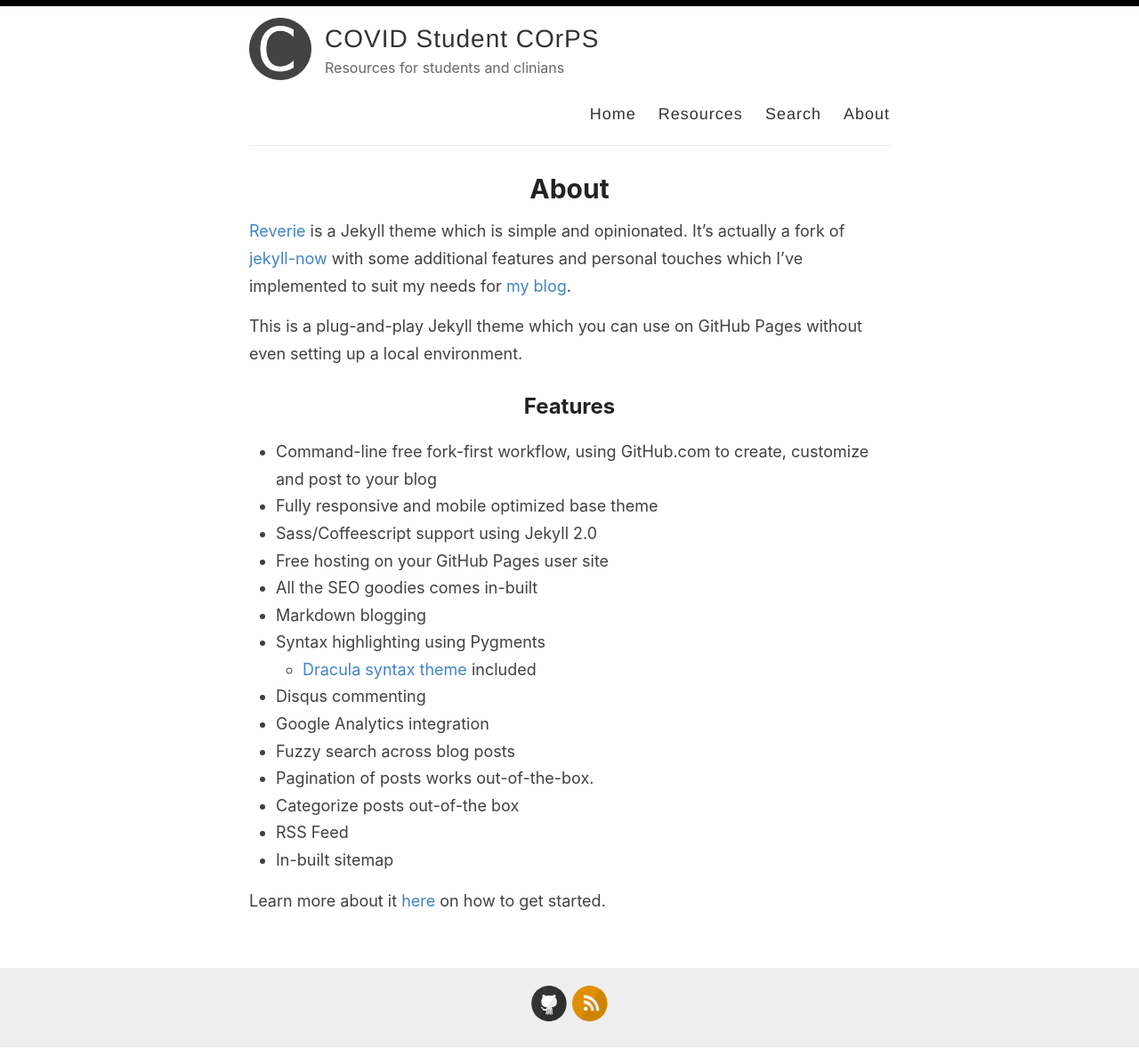
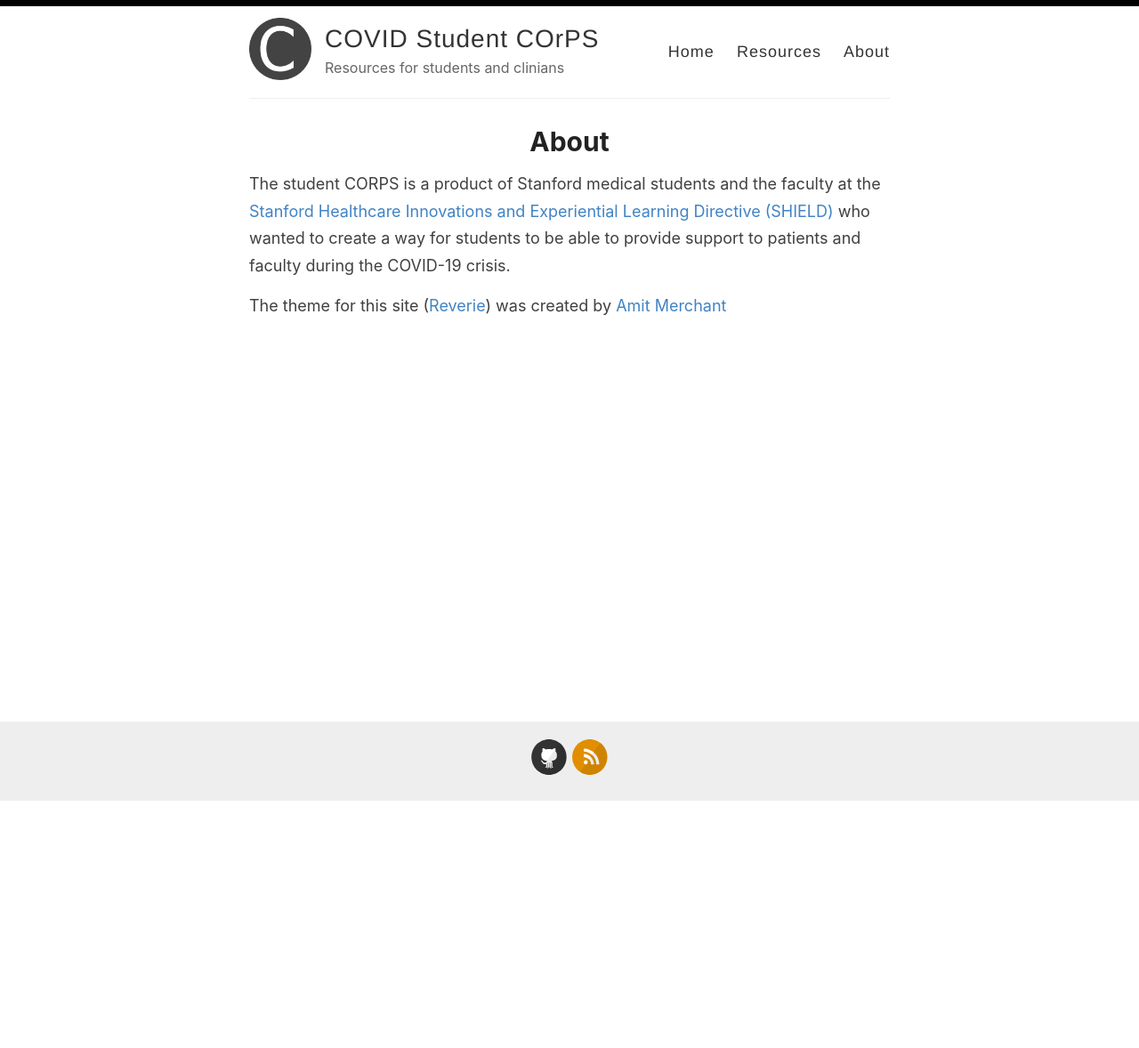
Before and after one commit to MikeDacre/studentcorps, a Jekyll site: the page built from _pages/about.md, in a window 1280 px wide. Shown: the whole page at 89% size. Built offline with Jekyll 4.4.1, drawn with Linux system fonts in a browser that asks for light colours; after the commit the page ends 901 px from its top, so only the background shows below that.

Commit message:
Finish cleaning the theme

```diff
--- a/_layouts/default.html
+++ b/_layouts/default.html
@@ -35,7 +35,7 @@
             <nav>
               <a href="{{ site.baseurl }}/">Home</a>
               <a href="{{ site.baseurl }}/resources">Resources</a>
-              <a href="{{ site.baseurl }}/search">Search</a>
+              <!-- <a href="{{ site.baseurl }}/search">Search</a> -->
               <a href="{{ site.baseurl }}/about">About</a>
             </nav>
           </header>
--- a/_pages/about.md
+++ b/_pages/about.md
@@ -4,26 +4,7 @@ title: About
 permalink: /about/
 ---
 
-[Reverie](https://github.com/amitmerchant1990/reverie) is a Jekyll theme which is simple and opinionated. It's actually a fork of [jekyll-now](https://github.com/barryclark/jekyll-now) with some additional features and personal touches which I've implemented to suit my needs for [my blog](https://www.amitmerchant.com).
+The student CORPS is a product of Stanford medical students and the faculty at the [Stanford Healthcare Innovations and Experiential Learning Directive (SHIELD)](https://med.stanford.edu/shield.html) who wanted to create a way for students to be able to provide support to patients and faculty during the COVID-19 crisis.
 
-This is a plug-and-play Jekyll theme which you can use on GitHub Pages without even setting up a local environment.
 
-## Features
-
-- Command-line free fork-first workflow, using GitHub.com to create, customize and post to your blog
-- Fully responsive and mobile optimized base theme
-- Sass/Coffeescript support using Jekyll 2.0
-- Free hosting on your GitHub Pages user site
-- All the SEO goodies comes in-built
-- Markdown blogging
-- Syntax highlighting using Pygments
-    - [Dracula syntax theme](https://draculatheme.com/) included
-- Disqus commenting
-- Google Analytics integration
-- Fuzzy search across blog posts
-- Pagination of posts works out-of-the-box.
-- Categorize posts out-of-the box
-- RSS Feed
-- In-built sitemap
-
-Learn more about it [here](https://github.com/amitmerchant1990/reverie) on how to get started.
+The theme for this site ([Reverie](https://github.com/amitmerchant1990/reverie)) was created by [Amit Merchant](https://github.com/amitmerchant1990/)
```
